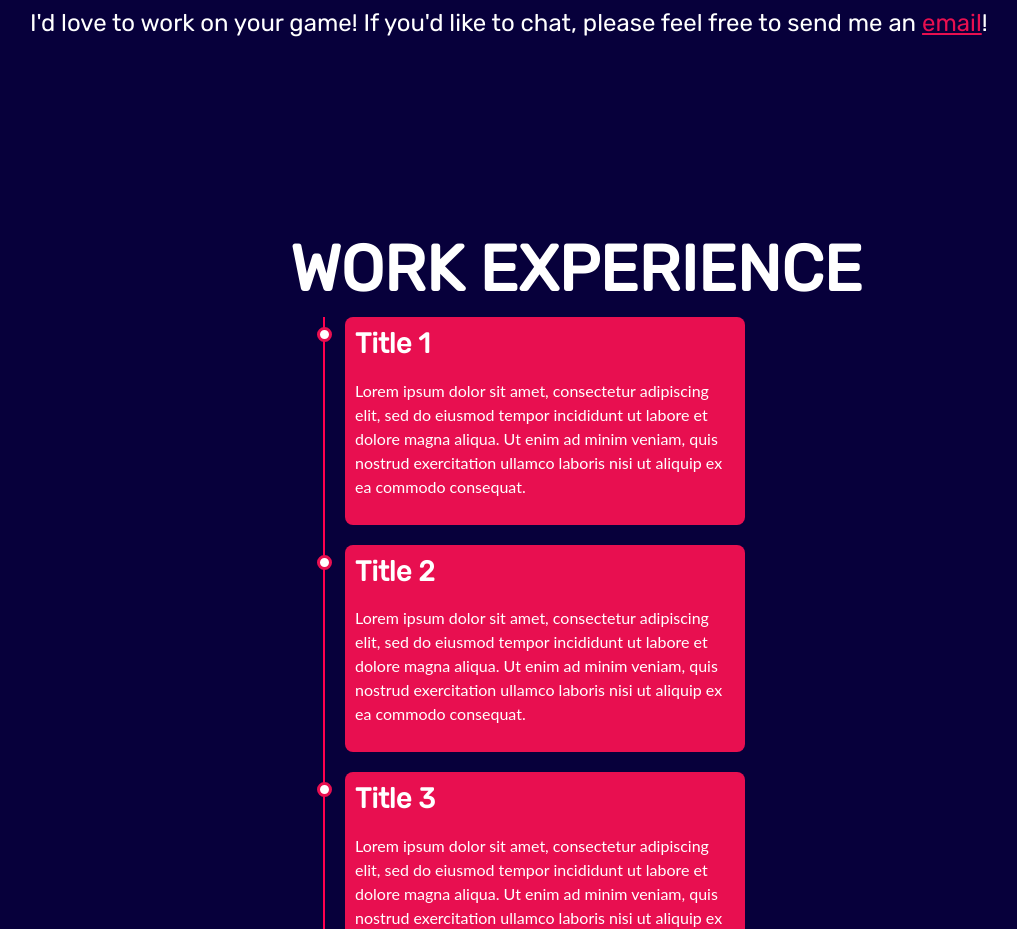
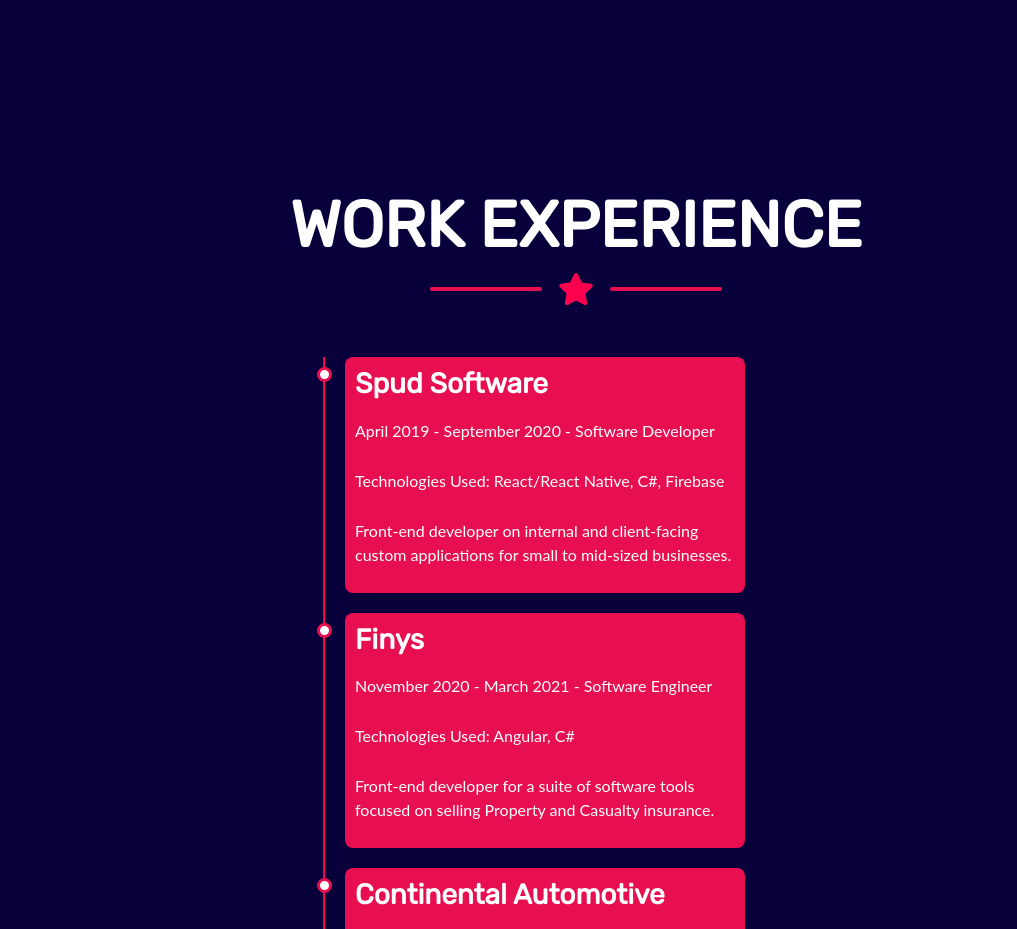
Before and after one commit to kgibbsdev/portfolio-site, a website: page public/index.html in a window 1280 px wide. Shown: the part 1871-2800 px from the top of the page, without its empty margins (64-1081 px from the left). Drawn offline with nearby package versions, Linux system fonts and the light colour scheme.

Commit message:
Added work timeline

```diff
--- a/public/index.html
+++ b/public/index.html
@@ -39,8 +39,7 @@
         <ul class="navbar-nav ms-auto">
           <li class="nav-item mx-0 mx-lg-1"><a class="nav-link py-3 px-0 px-lg-3 rounded"
               href="#portfolio">Portfolio</a></li>
-                    <li class="nav-item mx-0 mx-lg-1"><a class="nav-link py-3 px-0 px-lg-3 rounded"
-                            href="#about">About</a></li>
+          <li class="nav-item mx-0 mx-lg-1"><a class="nav-link py-3 px-0 px-lg-3 rounded" href="#about">About</a></li>
         </ul>
       </div>
     </div>
@@ -55,13 +54,12 @@
       <!-- Icon Divider-->
       <div class="divider-custom divider-light">
         <div class="divider-custom-line"></div>
-                <div class="divider-custom-icon"><i class="fas fa-star"></i></div>
+        <div class="divider-custom-icon"><i class="fa-solid fa-gamepad-modern"></i></div>
         <div class="divider-custom-line"></div>
       </div>
       <!-- Masthead Subheading-->
       <p class="masthead-subheading font-weight-light mb-0">Programmer & Game Designer</p>
-            <a class="masthead-subheading font-weight-light mb-0"
-                href="mailto:kgibbsdev@gmail.com">Kyle@kylegibbs.dev</a>
+      <a class="masthead-subheading font-weight-light mb-0" href="mailto:kgibbsdev@gmail.com">Kyle@kylegibbs.dev</a>
     </div>
   </header>
   <!-- Portfolio Section-->
@@ -80,34 +78,29 @@
         <!-- Portfolio Item 1-->
         <div class="col-md-6 col-lg-4 mb-5">
           <div class="portfolio-item mx-auto" data-bs-toggle="modal" data-bs-target="#portfolioModal1">
-                        <div
-                            class="portfolio-item-caption d-flex align-items-center justify-content-center h-100 w-100">
+            <div class="portfolio-item-caption d-flex align-items-center justify-content-center h-100 w-100">
               <div class="portfolio-item-caption-content text-center text-white">
                 Golden Treasure
               </div>
             </div>
-                        <img class="img-fluid" src="assets/img/portfolio/GTTitle.jpg"
-                            alt="The box art for Golden Treasure." />
+            <img class="img-fluid" src="assets/img/portfolio/GTTitle.jpg" alt="The box art for Golden Treasure." />
           </div>
         </div>
         <!-- Portfolio Item 2-->
         <div class="col-md-6 col-lg-4 mb-5">
           <div class="portfolio-item mx-auto" data-bs-toggle="modal" data-bs-target="#portfolioModal2">
-                        <div
-                            class="portfolio-item-caption d-flex align-items-center justify-content-center h-100 w-100">
+            <div class="portfolio-item-caption d-flex align-items-center justify-content-center h-100 w-100">
               <div class="portfolio-item-caption-content text-center text-white">
                 Wanderbot
               </div>
             </div>
-                        <img class="img-fluid" src="assets/img/portfolio/WanderBotTitle.png"
-                            alt="The box art for Wanderbot." />
+            <img class="img-fluid" src="assets/img/portfolio/WanderBotTitle.png" alt="The box art for Wanderbot." />
           </div>
         </div>
         <!-- Portfolio Item 3-->
         <div class="col-md-6 col-lg-4 mb-5">
           <div class="portfolio-item mx-auto" data-bs-toggle="modal" data-bs-target="#portfolioModal3">
-                        <div
-                            class="portfolio-item-caption d-flex align-items-center justify-content-center h-100 w-100">
+            <div class="portfolio-item-caption d-flex align-items-center justify-content-center h-100 w-100">
               <div class="portfolio-item-caption-content text-center text-white">
                 W.E.F.C
               </div>
@@ -146,18 +139,23 @@
             the University of Michigan. I love making games and software both for a living and in my spare
             time. Above you'll find my favorite projects!</p>
           <p class="lead">I'd love to work on your game! If
-                        you'd like to chat, please feel free to send me an <a
-                            href="mailto:kgibbsdev@gmail.com">email</a>!
+            you'd like to chat, please feel free to send me an <a href="mailto:kgibbsdev@gmail.com">email</a>!
           </p>
         </div>
       </div>
     </div>
   </section>
   <!-- Work Experience Section-->
-    <section class="page-section bg-primary text-white mb-0" id="about">
+  <section class="page-section bg-primary text-white mb-0" id="experience">
     <div class="container">
       <!-- Work Experience Section Heading-->
       <h2 class="page-section-heading text-center text-uppercase text-primary">Work Experience</h2>
+      <!-- Icon Divider-->
+      <div class="divider-custom divider-light">
+        <div class="divider-custom-line"></div>
+        <div class="divider-custom-icon"><i class="fas fa-star"></i></div>
+        <div class="divider-custom-line"></div>
+      </div>
 
       <!-- Work Experience Section Content-->
       <div class="row mx-auto">
@@ -166,32 +164,40 @@
             <div class="outer">
               <div class="card">
                 <div class="info">
-                              <h3 class="card-title text-primary">Title 1</h3>
-                              <p>Lorem ipsum dolor sit amet, consectetur adipiscing elit, sed do eiusmod tempor incididunt ut labore et dolore magna aliqua. Ut enim ad minim veniam, quis nostrud exercitation ullamco laboris nisi ut aliquip ex ea commodo consequat. </p>
+                  <h3 class="card-title text-primary">Spud Software</h3>
+                  <p>April 2019 - September 2020 - Software Developer</p>
+                  <p>Technologies Used: React/React Native, C#, Firebase</p>
+                  <p>Front-end developer on internal and client-facing custom applications for small to mid-sized
+                    businesses.</p>
                 </div>
               </div>
               <div class="card">
                 <div class="info">
-                              <h3 class="card-title text-primary">Title 2</h3>
-                              <p>Lorem ipsum dolor sit amet, consectetur adipiscing elit, sed do eiusmod tempor incididunt ut labore et dolore magna aliqua. Ut enim ad minim veniam, quis nostrud exercitation ullamco laboris nisi ut aliquip ex ea commodo consequat. </p>
+                  <h3 class="card-title text-primary">Finys</h3>
+                  <p>November 2020 - March 2021 - Software Engineer</p>
+                  <p>Technologies Used: Angular, C# </p>
+                  <p>Front-end developer for a suite of software tools focused on selling Property and Casualty
+                    insurance.</p>
                 </div>
               </div>
               <div class="card">
                 <div class="info">
-                              <h3 class="card-title text-primary">Title 3</h3>
-                              <p>Lorem ipsum dolor sit amet, consectetur adipiscing elit, sed do eiusmod tempor incididunt ut labore et dolore magna aliqua. Ut enim ad minim veniam, quis nostrud exercitation ullamco laboris nisi ut aliquip ex ea commodo consequat. </p>
+                  <h3 class="card-title text-primary">Continental Automotive</h3>
+                  <p>Associate Software Engineer</p>
+                  <p>April 2021 - November 2022</p>
+                  <p>Technologies Used: C#, ASP.NET, SQL</p>
+                  <p>Full-stack developer focused on creating and maintaining software tools for project management of
+                    multi-million dollar engineering projects.</p>
                 </div>
               </div>
               <div class="card">
                 <div class="info">
-                              <h3 class="card-title text-primary">Title 4</h3>
-                              <p>Lorem ipsum dolor sit amet, consectetur adipiscing elit, sed do eiusmod tempor incididunt ut labore et dolore magna aliqua. Ut enim ad minim veniam, quis nostrud exercitation ullamco laboris nisi ut aliquip ex ea commodo consequat. </p>
-                            </div>
-                          </div>
-                          <div class="card">
-                            <div class="info">
-                              <h3 class="card-title text-primary">Title 5</h3>
-                              <p>Lorem ipsum dolor sit amet, consectetur adipiscing elit, sed do eiusmod tempor incididunt ut labore et dolore magna aliqua. Ut enim ad minim veniam, quis nostrud exercitation ullamco laboris nisi ut aliquip ex ea commodo consequat. </p>
+                  <h3 class="card-title text-primary">Wolfjaw Studios</h3>
+                  <p>Associate Software Engineer</p>
+                  <p>December 2022 - Present</p>
+                  <p>Technologies Used: C++, Go</p>
+                  <p>Engineer focused on providing high quality online experiences for games including social features,
+                    back-end development, matchmaking, and more.</p>
                 </div>
               </div>
             </div>
@@ -213,8 +219,8 @@
             href="https://twitter.com/TheRumpus"><i class="fab fa-fw fa-twitter"></i></a>
           <a class="btn btn-outline-light linkedin btn-social mx-1" target="_blank"
             href="https://www.linkedin.com/in/kyletgibbs/"><i class="fab fa-fw fa-linkedin-in"></i></a>
-                    <a class="btn btn-outline-light github btn-social mx-1" target="_blank"
-                        href="https://github.com/kgibbsdev"><i class="fab fa-fw fa-github"></i></a>
+          <a class="btn btn-outline-light github btn-social mx-1" target="_blank" href="https://github.com/kgibbsdev"><i
+              class="fab fa-fw fa-github"></i></a>
         </div>
       </div>
     </div>
@@ -302,8 +308,8 @@
                   fast as he wanders into powers that can help or hurt your cause! </p>
                 <p class="mb-4">Wanderbot is my first shipped title. Created over the
                   summer through a collaboration with a local artist and a local musician. The game
-                                    released in September of 2017 on <a target="_blank"
-                                        href="https://rumpus.itch.io/wanderbot" rel="noopener noreferrer">itch.io</a>.
+                  released in September of 2017 on <a target="_blank" href="https://rumpus.itch.io/wanderbot"
+                    rel="noopener noreferrer">itch.io</a>.
                 </p>
                 <p class="technologies-used-modal">Technologies Used: Gamemaker Studio, GML</p>
                 <button class="btn btn-primary" data-bs-dismiss="modal">
@@ -345,9 +351,9 @@
                   recent years he's lost his touch. Does he still have what it takes to chug with the
                   best of them? Compete against two rival to reclaim your former glory! </p>
                 <p class="mb-4">Wendell's Extreme Feeding Contest is a game jam game that I made with a
-                                    fellow programmer and designer <a href="https://mobile.twitter.com/KazzualGamer"
-                                        target="_blank" rel="noopener noreferrer">Kazmuir Long</a> with the theme <span
-                                        style="font-weight: bold;">one chance</span>.
+                  fellow programmer and designer <a href="https://mobile.twitter.com/KazzualGamer" target="_blank"
+                    rel="noopener noreferrer">Kazmuir Long</a> with the theme <span style="font-weight: bold;">one
+                    chance</span>.
                 </p>
                 <p class="technologies-used-modal">Technologies Used: Unity, C#</p>
                 <button class="btn btn-primary" type="button" data-bs-dismiss="modal">
--- a/public/js/minify.js
+++ /dev/null
@@ -1,3 +0,0 @@
-const CleanCSS = require("clean-css");
-
-let source = `../css/styles.css`;
```
Lines whose indentation alone changed are shown as unchanged.
